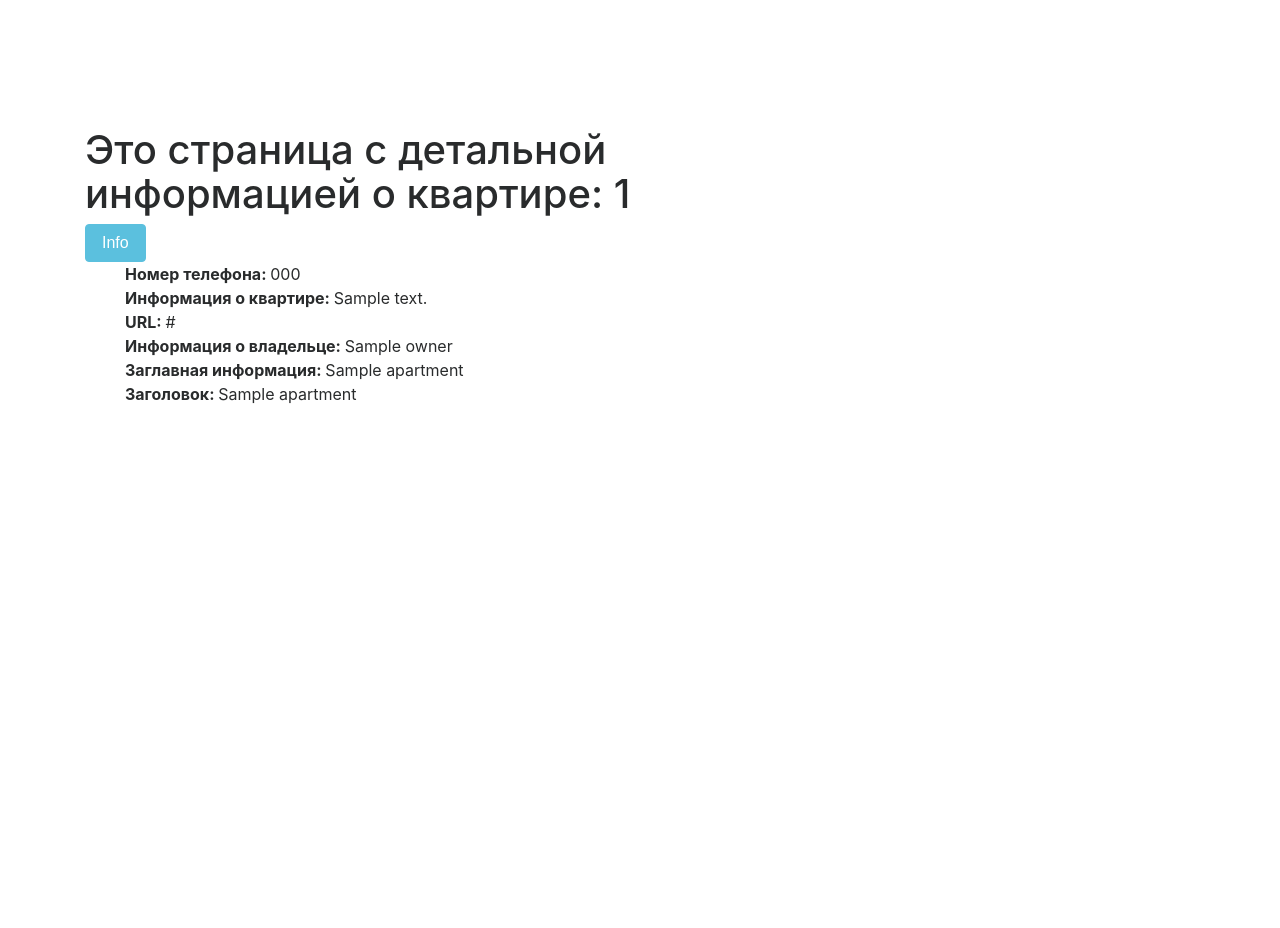
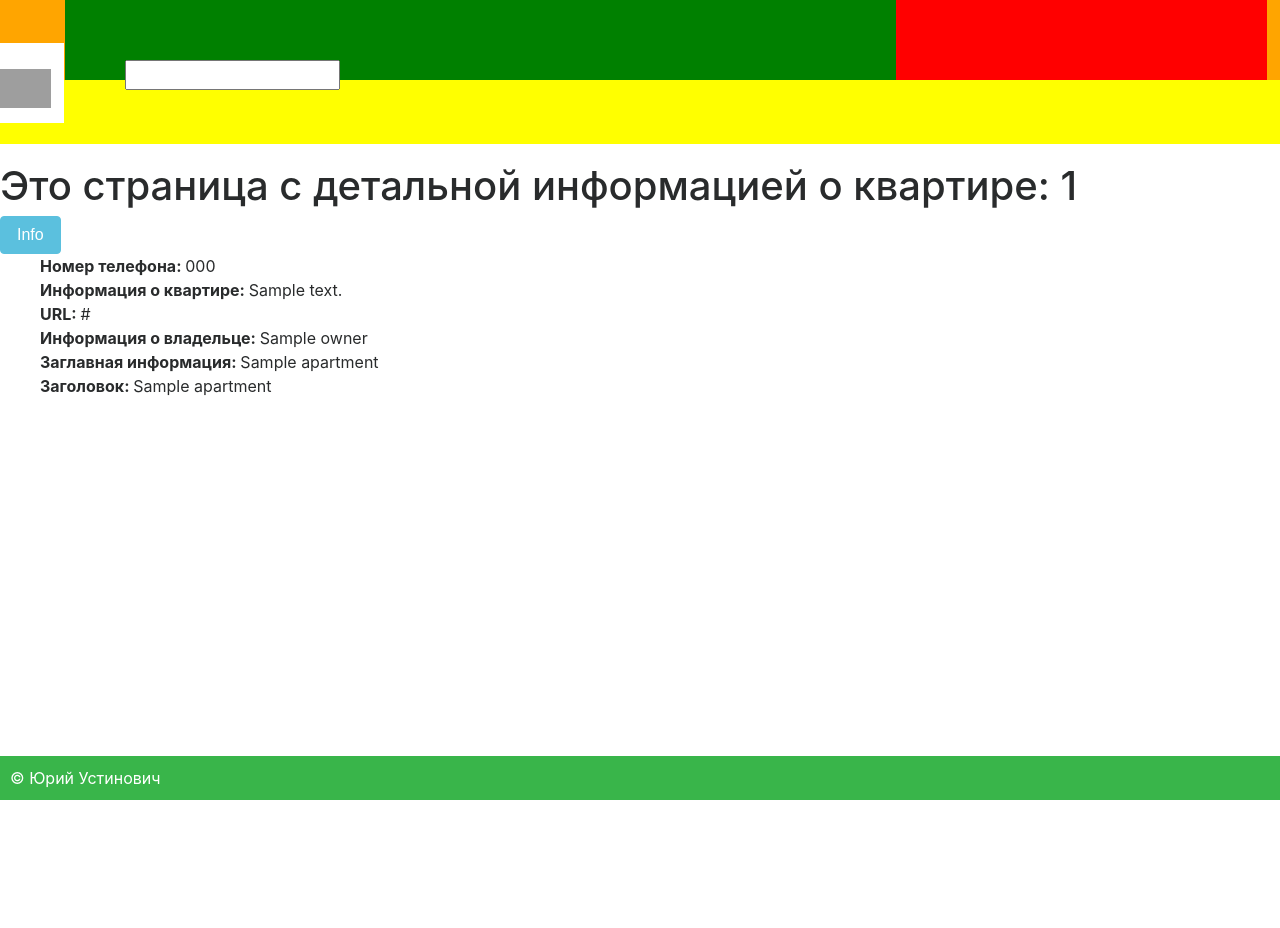
Before and after one commit to Ustingit/flats_django, a Django app: template apartments/templates/apartments/detail.html in a window 1280 px wide. After the commit the page ends 800 px from the top, so only its background shows below. Run offline with Django 3.2, Linux system fonts and the light colour scheme; the template is opened without the code that fills it: most values are stand-ins (such as "Sample title", 1, 10 or a date in 2020); some libraries are stand-ins or nearby versions; grey boxes are pictures that could not be loaded.

Commit message:
apartmets app: move css to file

```diff
--- /dev/null
+++ b/apartments/static/apartments/detail_style.css
@@ -0,0 +1,67 @@
+html, body{
+            height: 100%;
+            max-height: 100%;
+          }
+          .general-container {
+          position: fixed;
+           top: 0;
+           left: 0;
+           width: 100%;
+           height: 100%;
+          }
+          .header-common {
+          width: 100%;
+          height: 144px;
+          background-color: orange;
+          margin-top: 0px;
+          position: absolute;
+          }
+          .header-top {
+          width: auto;
+          height: 80px;
+          margin: 0;
+          }
+          .header-bottom {
+          width: auto;
+          height: 64px;
+          background-color: yellow;
+          }
+          .hd1 {
+          display: inline-block;
+          }
+          .logo {
+          width: 5%;
+          background-color: white;
+          }
+          .search {
+          width: 65%;
+          background-color: green;
+          margin-left: -4px;
+          }
+          .help-menu {
+          width: 29%;
+          background-color: red;
+          margin-left: -5px;
+          }
+          .info {
+          margin-top: 164px;
+          }
+          .search-form{
+          padding: 60px;
+          position: fixed;
+          }
+          #footer {
+    position: fixed; /* Фиксированное положение */
+    left: 0; bottom: 0; /* Левый нижний угол */
+    padding: 10px; /* Поля вокруг текста */
+    background: #39b54a; /* Цвет фона */
+    color: #fff; /* Цвет текста */
+    width: 100%; /* Ширина слоя */
+   }
+   .logo-img {
+   width: 80%;
+   margin-top: 0px;
+   padding-top: 26px;
+   padding-right: auto;
+   padding-left: auto;
+   }
--- a/apartments/templates/apartments/detail.html
+++ b/apartments/templates/apartments/detail.html
@@ -10,29 +10,37 @@
     <!-- Bootstrap CSS -->
     <link rel="stylesheet" href="https://cdnjs.cloudflare.com/ajax/libs/twitter-bootstrap/4.0.0-beta.3/css/bootstrap.min.css" integrity="sha384-rwoIResjU2yc3z8GV/NPeZWAv56rSmLldC3R/AZzGRnGxQQKnKkoFVhFQhNUwEyJ" crossorigin="anonymous">
 
-      <style>
-          html, body{
-            height: 100%;
-            max-height: 100%;
-          }
-          .top-container{
-            margin-top: 10%;
-          }
-      </style>
+      {% load staticfiles %}
+
+    <link rel="stylesheet" type="text/css" href="{% static 'apartments/detail_style.css' %}" />
 
   </head>
 
   <body>
 
     <div class="general-container">
-        <div class="container top-container">
-            <div class="row">
-                <div class="col-lg-8 col-lg-offset-2">
-                    <h1>Это страница с детальной информацией о квартире: {{ apartment.pk }}</h1>
+                    <div class="header-common">
+                        <div class="header-top">
+                            <div class="header-top hd1 logo">
+                                <!-- картинка пока ломает вёрстку -->
+                                <img class="logo-img" src="../../static/apartments/images/logo.png" alt="LOGO">
+                            </div>
+                            <label class="header-top hd1 search">
+                                <form action="https://echo.htmlacademy.ru" method="get" class="search-form">
+                                  <input type="text" name="search">
+                                </form>
+                            </label>
+                            <div class="header-top hd1 help-menu"></div>
+                        </div>
+                        <div class="header-bottom"></div>
+                    </div>
+
+                    <div class="info">
+                        <h1>Это страница с детальной информацией о квартире: {{ apartment.pk }}</h1>
 
                     <!-- Contextual button for informational alert messages -->
                     <button type="button" class="btn btn-info">Info</button>
-                    <div class="title">
+
                         <ul>
                             <b>Номер телефона: </b>{{ apartment.phone }}<br>
                             <b>Информация о квартире: </b>{{ apartment.about }}<br>
@@ -42,14 +50,10 @@
                             <b>Заголовок: </b>{{ apartment.title }}<br>
                          </ul>
                     </div>
-                </div>
-            </div>
-        </div>
+                   <div id="footer">
+   &copy; Юрий Устинович
+  </div>
     </div>
-
-
-
-
 
   <!-- jQuery first, then Tether, then Bootstrap JS. -->
     <script src="https://code.jquery.com/jquery-3.1.1.slim.min.js" integrity="sha384-A7FZj7v+d/sdmMqp/nOQwliLvUsJfDHW+k9Omg/a/EheAdgtzNs3hpfag6Ed950n" crossorigin="anonymous"></script>
```
Also changed, not shown: db.sqlite3.
